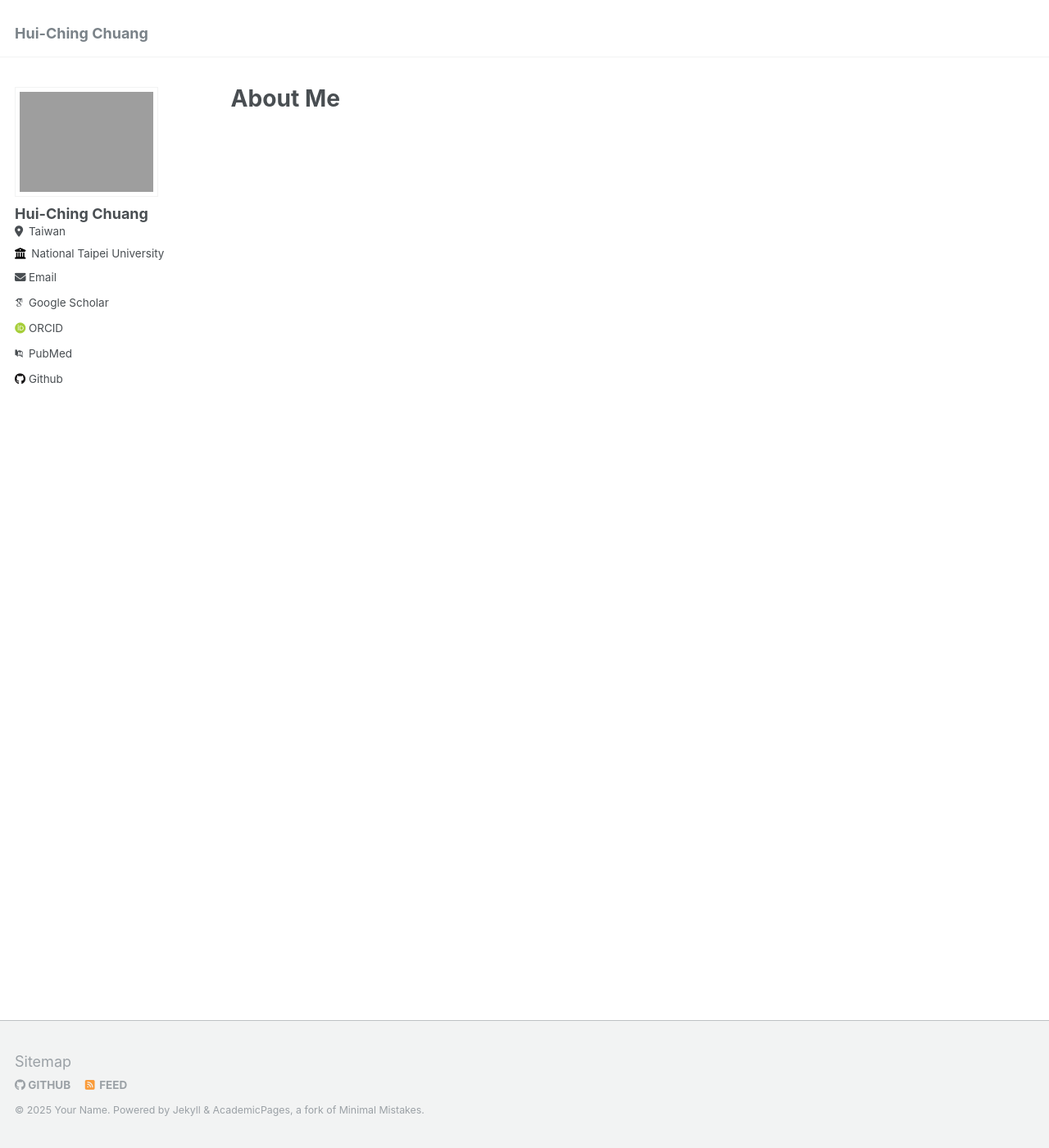
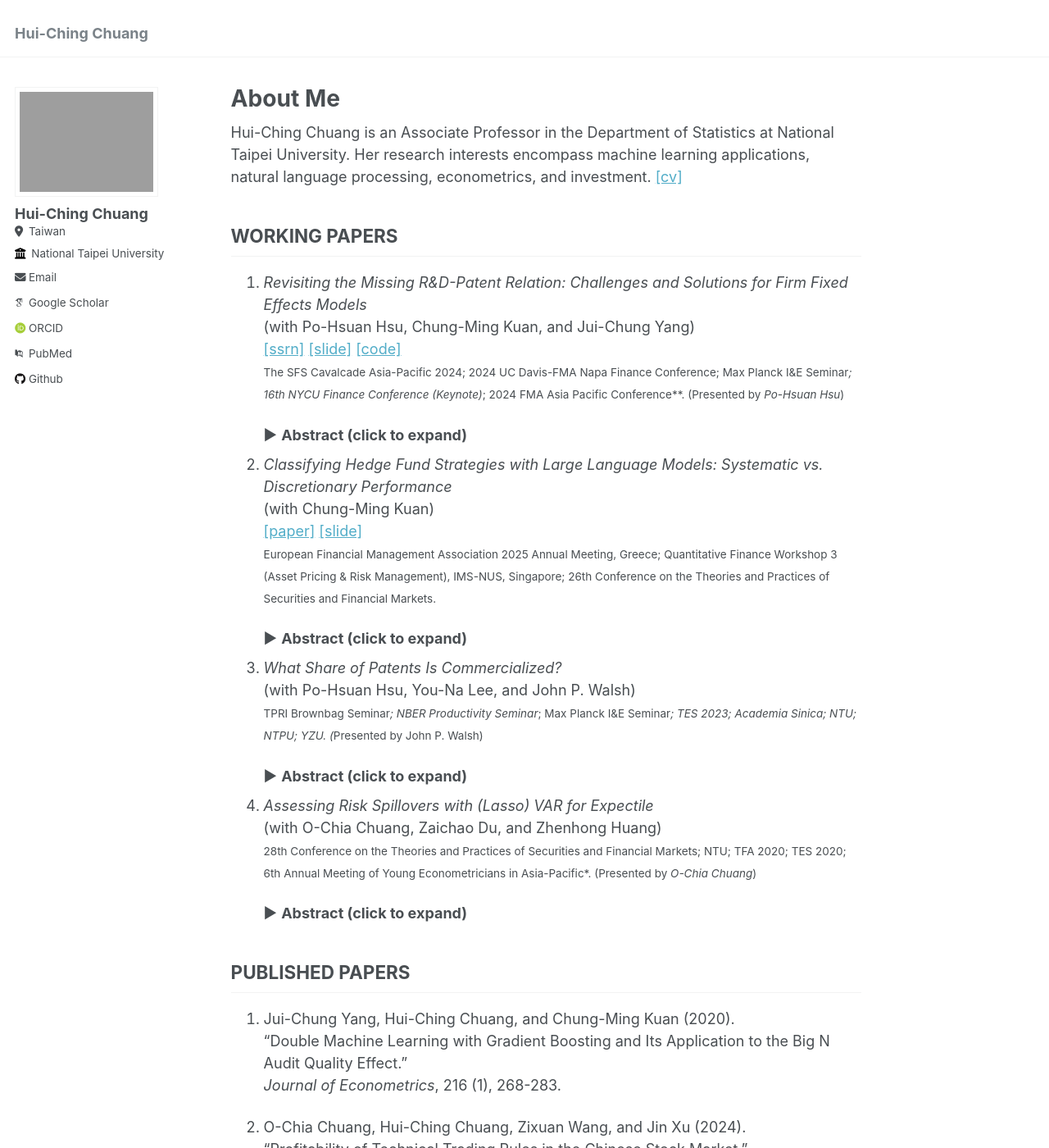
Before and after one commit to hcchuang/hcchuang.github.io, a Jekyll site: the page built from _pages/about.md, in a window 1280 px wide and 1400 px high. Shown: the whole window at 82% size. Built offline with Jekyll 4.4.1, drawn with Linux system fonts in a browser that asks for light colours; some web fonts are replaced; part of the change alters nothing that is shown; some of the changed text lies outside the part shown.

Commit message:
Update about.md

```diff
--- a/_pages/about.md
+++ b/_pages/about.md
@@ -8,57 +8,131 @@ redirect_from:
 ---
 
 <style>
-/* one-time CSS for all toggles on this page (or move to your main CSS) */
+/* ─── toggle layout ──────────────────────────────────────────── */
 details .abstract-body {
-  margin-left: 1.5rem;       /* ← change indent here if desired */
+  margin-left: 1.5rem;     /* ← tweak indent if you like */
 }
 
+/* ─── optional flair: cursor + triangles ─────────────────────── */
+details summary { cursor:pointer; list-style:none; }
+details summary::-webkit-details-marker { display:none; }
+details summary::before        { content:"▶ "; transition:.2s; }
+details[open] summary::before  { content:"▼ "; }
+</style>
 
+Hui-Ching Chuang is an Associate Professor in the Department of Statistics at
+National Taipei University. Her research interests encompass machine learning
+applications, natural language processing, econometrics, and investment.
+[\[cv\]](/files/cv_hcc_202505.pdf){:target="_blank"}
 
-
-Hui-Ching Chuang is an Associate Professor in the Department of Statistics at National Taipei University. Her research interests encompass machine learning applications, natural language processing, econometrics, and investment.  [\[cv\]](/files/cv_hcc_202505.pdf){:target="_blank"}
-
-
-
-WORKING PAPERS
-======
+## WORKING PAPERS
 1. _Revisiting the Missing R&D-Patent Relation: Challenges and Solutions for Firm Fixed Effects Models_
    (with Po-Hsuan Hsu, Chung-Ming Kuan, and Jui-Chung Yang)
    [\[ssrn\]](https://papers.ssrn.com/sol3/papers.cfm?abstract_id=4636846){:target="_blank"}
    [\[slide\]](/files/MissingRDPatentFE_Slide.pdf){:target="_blank"}
    [\[code\]](https://github.com/hcchuang/Revisiting-the-Missing-RD-Patent-Relation_Challenges-and-Solutions-for-Firm-Fixed-Effects-Models){:target="_blank"}
-   <small>The SFS Cavalcade Asia-Pacific 2024; … (Presented by <em>Po-Hsuan Hsu</em>)</small>
+   <small>The SFS Cavalcade Asia-Pacific 2024; 2024 UC Davis-FMA Napa Finance Conference; Max Planck I&amp;E Seminar*; 16th NYCU Finance Conference (Keynote)*; 2024 FMA Asia Pacific Conference**. (Presented by <em>Po-Hsuan Hsu</em>)</small>
 
- <details>
-     <summary><strong>Abstract&nbsp;(click&nbsp;to&nbsp;expand)</strong></summary>
-
+   <details>
+     <summary><strong>Abstract (click to expand)</strong></summary>
      <div class="abstract-body">
-   The common practice to include firm fixed effects in empirical research may eliminate the explanatory power of important economic factors that are persistent. We use the intuitive R&D–patent relation to illustrate this point. Our review of recent studies suggests a surprising pattern that R&D input only positively explains patent output in half of prior regression estimations. This "missing link" can be attributed to the persistence of R&D and patents that causes the between-firm variation to be absorbed by firm fixed effects. We consider adjusted Hausman–Taylor estimates and advanced machine learning methods, and find that both methods lead to a clear positive R&D–patent relation. In particular, advanced machine learning methods suggest that only 10–20% of firm dummies are informative for the R&D–patent relation and that including other non-informative firm dummies may bias the identification. This paper thus offers two ready-to-use econometric methods to serve as a "second opinion" for empirical researchers working with explanatory variables that strongly correlate with between-individual unobservables.
-</div>
+       The common practice of including firm fixed effects in empirical research
+       may eliminate the explanatory power of important economic factors that are
+       persistent. We use the intuitive R&amp;D–patent relation to illustrate
+       this point. Our review of recent studies suggests a surprising pattern:
+       R&amp;D input positively explains patent output in only half of prior
+       regression estimations. This “missing link” can be attributed to the
+       persistence of R&amp;D and patents, which allows between-firm variation
+       to be absorbed by firm dummies. We consider adjusted Hausman–Taylor
+       estimates and advanced machine-learning methods, both of which restore a
+       clear positive R&amp;D–patent relation. Notably, ML models reveal that
+       only 10-20 % of firm dummies are informative; including the rest biases
+       identification. The paper offers two ready-to-use econometric “second
+       opinions” for researchers dealing with explanatory variables that strongly
+       correlate with between-individual unobservables.
+     </div>
    </details>
 
-2. _Classifying Hedge Fund Strategies with Large Language Models: Systematic vs. Discretionary Performance_(with Chung-Ming Kuan) [\[paper\]](/files/ManMachineHFR_20250420.pdf){:target="_blank"} [\[slide\]](/files/ManMachineHFR_slide.pdf) <small> European Financial Management Association 2025 Annual Meeting, Greece. Quantitative Finance Workshop 3: Asset Pricing and Risk Management, IMS, NUS, Singapore. The 26th Conference on the Theories and Practices of Securities and Financial Markets.</small>
+2. _Classifying Hedge Fund Strategies with Large Language Models: Systematic vs. Discretionary Performance_
+   (with Chung-Ming Kuan)
+   [\[paper\]](/files/ManMachineHFR_20250420.pdf){:target="_blank"}
+   [\[slide\]](/files/ManMachineHFR_slide.pdf)
+   <small>European Financial Management Association 2025 Annual Meeting, Greece; Quantitative Finance Workshop 3 (Asset Pricing &amp; Risk Management), IMS-NUS, Singapore; 26th Conference on the Theories and Practices of Securities and Financial Markets.</small>
 
-   This paper fine-tuned the FinBERT, a large language model (LLM) tailored for the financial domain, to classify hedge funds into systematic and discretionary styles. By leveraging advanced LLM techniques, our approach mitigates the subjective judgment traditionally involved in categorizing investment strategies. We find that on average, funds classified as systematic yield higher factor-adjusted returns than their discretionary counterparts. Moreover, after implementing a false discovery rate adjustment, we observe that between 10% to 20% of funds exhibit statistically significant positive alphas in models with either observable and/or unobservable factors.
+   <details>
+     <summary><strong>Abstract (click to expand)</strong></summary>
+     <div class="abstract-body">
+       We fine-tune FinBERT, a finance-specific large language model, to classify
+       hedge funds as systematic or discretionary. Removing manual subjectivity
+       yields cleaner style labels and reveals that systematic funds, on average,
+       generate higher factor-adjusted returns than discretionary funds. After
+       a false-discovery-rate adjustment, 10-20 % of funds still show
+       statistically significant positive alphas in models that include both
+       observable and latent risk factors.
+     </div>
+   </details>
 
-3. _What Share of Patents Is Commercialized?_(with Po-Hsuan Hsu, You-Na Lee, and John. P Walsh) <small> TPRI Brownbag Seminar\*; NBER Productivity Seminar\*; Max Planck I&E Seminar\*; TES 2023; Academia Sinica; NTU; NTPU; YZU. (*Presented by John. P Walsh)</small>
+3. _What Share of Patents Is Commercialized?_
+   (with Po-Hsuan Hsu, You-Na Lee, and John P. Walsh)
+   <small>TPRI Brownbag Seminar*; NBER Productivity Seminar*; Max Planck I&amp;E Seminar*; TES 2023; Academia Sinica; NTU; NTPU; YZU. (*Presented by John P. Walsh)</small>
 
-   This paper applies machine learning and advanced natural language processing techniques to estimate the probabilities of commercial use of patents, over time at scale. We combine three surveys of inventors reporting on US patents as independently labeled training data, and use a combination of contextual embedding codings of the patent text (BERT for Patents) and bibliometric indicators from the patent documents to develop machine learning models for patented inventions.
+   <details>
+     <summary><strong>Abstract (click to expand)</strong></summary>
+     <div class="abstract-body">
+       Using three independent inventor surveys as labeled data, we combine
+       contextual embeddings (BERT for Patents) with bibliometric indicators to
+       build machine-learning models that estimate, over time and at scale, the
+       probability that a US patent is commercially exploited. The approach
+       reveals commercialization rates across technologies and cohorts that were
+       previously impossible to observe.
+     </div>
+   </details>
 
+4. _Assessing Risk Spillovers with (Lasso) VAR for Expectile_
+   (with O-Chia Chuang, Zaichao Du, and Zhenhong Huang)
+   <small>28th Conference on the Theories and Practices of Securities and Financial Markets; NTU; TFA 2020; TES 2020; 6th Annual Meeting of Young Econometricians in Asia-Pacific*. (Presented by <em>O-Chia Chuang</em>)</small>
 
-4. _Assessing Risk Spillovers with (Lasso) VAR for Expectile_(with O-Chia Chuang, Zaichao Du, and Zhenhong Huang) <small> The 28th Conference on the Theories and Practices of Securities and Financial Markets; NTU; TFA 2020; TES 2020; The 6th Annual Meeting of Young Econometricians in Asia-Pacific\*. (Presented by *O-Chia Chuang) </small>
+   <details>
+     <summary><strong>Abstract (click to expand)</strong></summary>
+     <div class="abstract-body">
+       We generalize the vector autoregressive (VAR) model from conditional means
+       to conditional expectiles (MCARE) for assessing risk spillovers among
+       multiple entities. For high-dimensional systems, we impose an
+       <em>L<sub>1</sub></em> penalty (L-MCARE). Applied to the return network of
+       global systemically important banks, MCARE and L-MCARE uncover
+       time-varying tail-risk transmission patterns.
+     </div>
+   </details>
 
-   This paper extends the vector autoregressive (VAR) model for conditional means to VAR for conditional expectiles (MCARE) to assess the risk spillovers among multiple units. We further generalize MCARE to high-dimensional cases by imposing an L1-penalization (L-MCARE). As an empirical application, we apply MCARE and L-MCARE to the model the return network of global systemically important banks.
+## PUBLISHED PAPERS
+1. Jui-Chung Yang, Hui-Ching Chuang, and Chung-Ming Kuan (2020).
+   “Double Machine Learning with Gradient Boosting and Its Application to the Big N Audit Quality Effect.”
+   _Journal of Econometrics_, 216 (1), 268-283.
 
+2. O-Chia Chuang, Hui-Ching Chuang, Zixuan Wang, and Jin Xu (2024).
+   “Profitability of Technical Trading Rules in the Chinese Stock Market.”
+   _Pacific-Basin Finance Journal_, 84, 102278.
 
+3. Yin-Siang Huang, Hui-Ching Chuang, Iftekhar Hasan, and Chih-Yung Lin (2024).
+   “Search Symbols, Trading Performance, and Investor Participation.”
+   _International Review of Economics and Finance_, 92, 380-393.
 
-PUBLISHED PAPERS
-======
-1. Jui-Chung Yang, Hui-Ching Chuang, and Chung-Ming Kuan. (2020) Double Machine Learning with Gradient Boosting and Its Application to the Big N Audit Quality Effect, _Journal of Econometrics_, 216 (1), 268-283.
-1. O-Chia Chuang, Hui-Ching Chuang, Zixuan Wang, and Jin Xu. (2024) Profitability of Technical Trading Rules in the Chinese Stock Market, _Pacific-Basin Finance Journal_, (84), 102278.
-1. Yin-Siang Huang, Hui-Ching Chuang, Iftekhar Hasan, and Chih-Yung Lin. (2024) Search Symbols, Trading Performance, and Investor Participation, _International Review of Economics and Finance_, 92, 380-393.
-1. Yin-Siang Huang, Hui-Ching Chuang, Iftekhar Hasan, and Chih-Yung Lin. (2021) The Effect of Language on Investing: Evidence from Searches in Chinese versus English, _Pacific-Basin Finance Journal_, (67), 101553.
-1. Hui-Ching Chuang and Chung-Ming Kuan. (2020) Identifying and Assessing Superior Mutual Funds: An Application of the New Step-wise Data-Snooping-Bias Free Test, _Review of Securities & Futures Markets_, 32(1), 1-32.
-2. Hui-Ching Chuang and Chung-Ming Kuan. (2010) Testing the Performance of Taiwan Mutual Funds Based on the Tests without Data Snooping Bias, _Review of Securities & Futures Markets_, 22(3), 181-206.
-1. Hui-Ching Chuang and Jauer Chen. (2023) Exploring Industry-Distress Effects on Loan Recovery: A Double Machine Learning Approach for Quantiles, _Econometrics_, (11), 6.
-1. Hui-Ching Chuang and Jui-Chung Yang.(2022) Dynamic Panel Data Estimators in Leverage Adjustments Model, _Advances in Financial Planning and Forecasting_, (10), 67-111.
+4. Yin-Siang Huang, Hui-Ching Chuang, Iftekhar Hasan, and Chih-Yung Lin (2021).
+   “The Effect of Language on Investing: Evidence from Searches in Chinese versus English.”
+   _Pacific-Basin Finance Journal_, 67, 101553.
+
+5. Hui-Ching Chuang and Chung-Ming Kuan (2020).
+   “Identifying and Assessing Superior Mutual Funds: An Application of the New Step-wise Data-Snooping-Bias-Free Test.”
+   _Review of Securities &amp; Futures Markets_, 32 (1), 1-32.
+
+6. Hui-Ching Chuang and Chung-Ming Kuan (2010).
+   “Testing the Performance of Taiwan Mutual Funds Based on the Tests without Data-Snooping Bias.”
+   _Review of Securities &amp; Futures Markets_, 22 (3), 181-206.
+
+7. Hui-Ching Chuang and Jauer Chen (2023).
+   “Exploring Industry-Distress Effects on Loan Recovery: A Double Machine Learning Approach for Quantiles.”
+   _Econometrics_, 11 (6).
+
+8. Hui-Ching Chuang and Jui-Chung Yang (2022).
+   “Dynamic Panel Data Estimators in Leverage Adjustments Model.”
+   _Advances in Financial Planning and Forecasting_, 10, 67-111.
```
